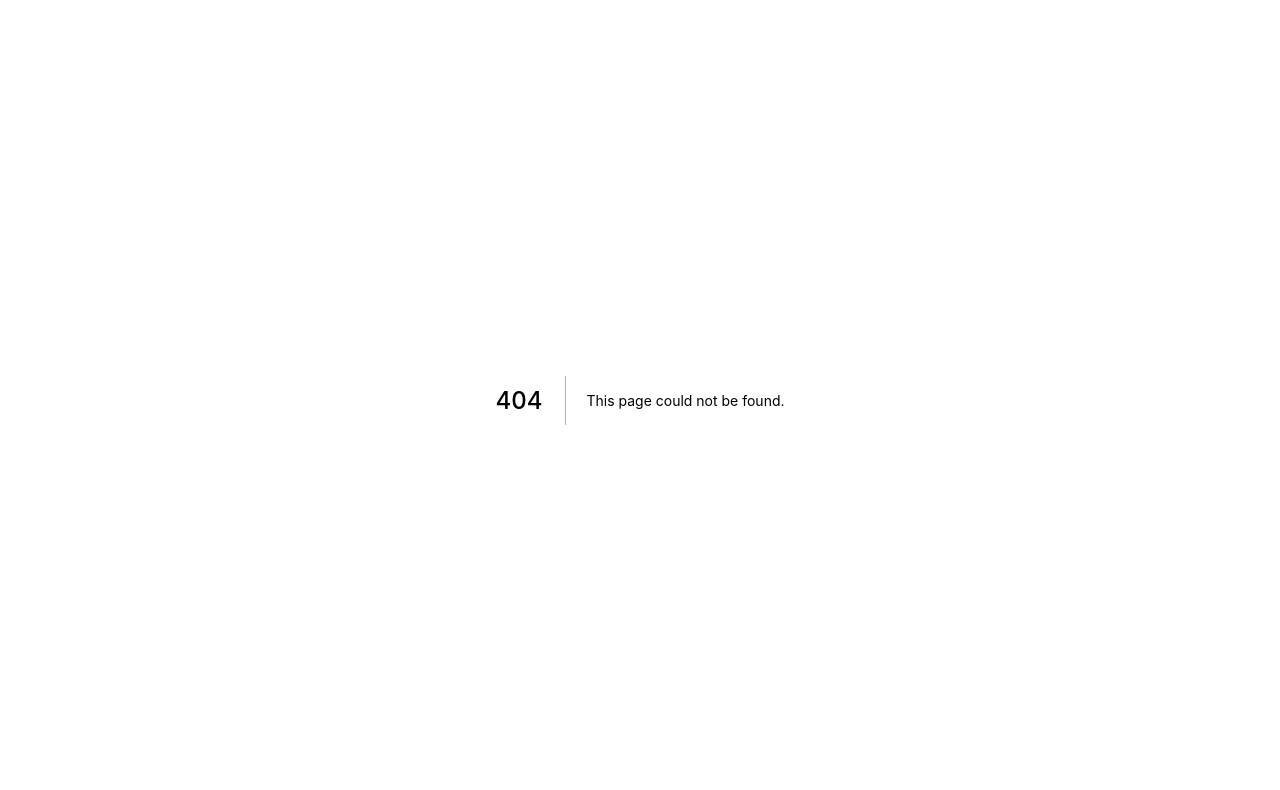
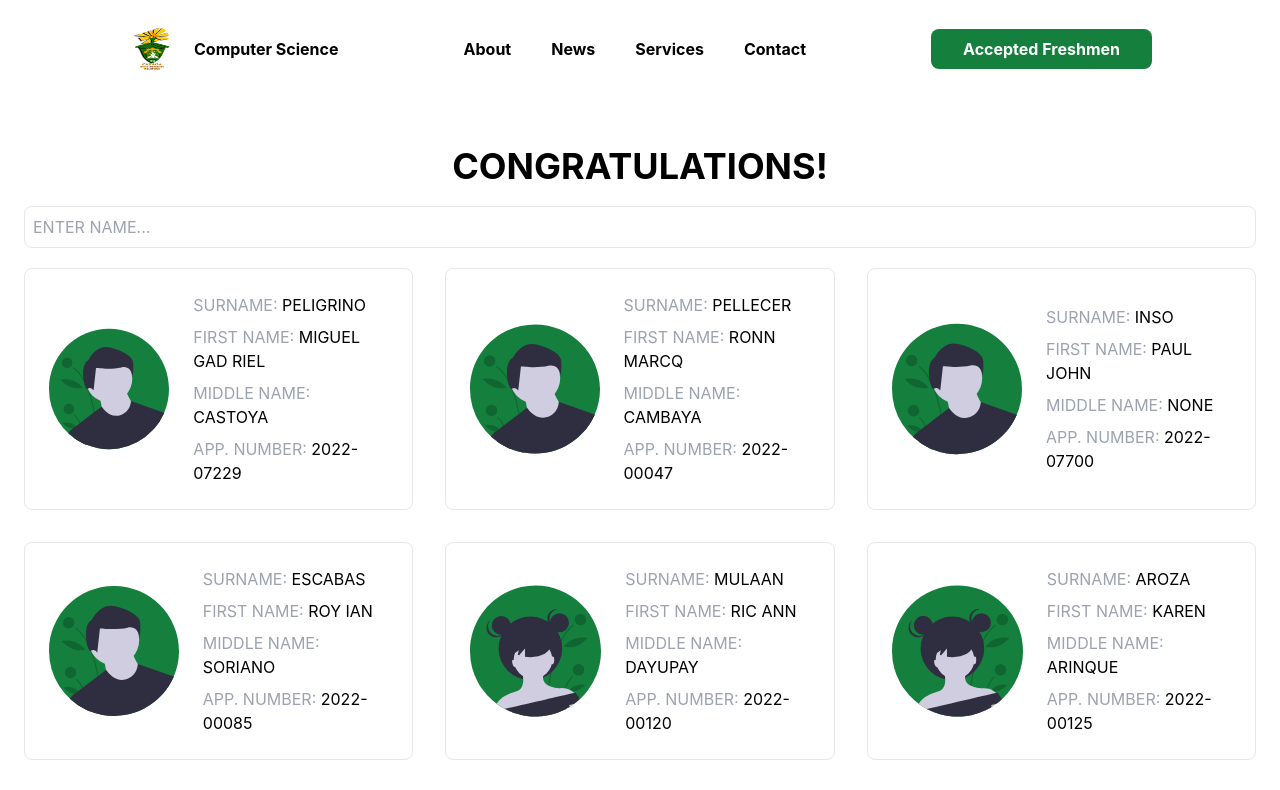
Before and after one commit to kentezrabetita/csu-komsay, a Next.js app: page /accepted/student in a window 1280 px wide. Before the commit this address had no page. Shown: the top 790 px of the page. Built offline with nearby package versions, Linux system fonts and the light colour scheme.

Commit message:
add newly accepted student page

```diff
--- /dev/null
+++ b/components/acceptedStudent.js
@@ -0,0 +1,40 @@
+import React, { useState } from 'react';
+import StudentData from '../data/students.json';
+import StudentCard from './studentCard';
+
+export default function AcceptedStudents() {
+  const [searchTerm, setSearchTerm] = useState('');
+
+  return (
+    <div className='container flex flex-col p-6 mx-auto space-y-5'>
+      <div className='text-4xl font-bold text-center'>
+        <h1>CONGRATULATIONS!</h1>
+      </div>
+      <div>
+        <input
+          className='w-full p-2 border rounded-lg'
+          type='text'
+          name='search'
+          placeholder='ENTER NAME...'
+          onChange={(event) => setSearchTerm(event.target.value)}
+        />
+      </div>
+      <div className='flex flex-col space-y-4 lg:flex-row md:grid md:grid-cols-2 xl:grid-cols-3 md:space-y-0 md:gap-8'>
+        {StudentData.filter((student) => {
+          if (searchTerm === '') return student;
+          else if (
+            student.firstname
+              .toLowerCase()
+              .includes(searchTerm.toLowerCase()) ||
+            student.surname.toLowerCase().includes(searchTerm.toLowerCase())
+          ) {
+            return student;
+          }
+          return false;
+        }).map((student) => {
+          return <StudentCard key={student.applicationno} student={student} />;
+        })}
+      </div>
+    </div>
+  );
+}
--- /dev/null
+++ b/components/studentCard.js
@@ -0,0 +1,32 @@
+import React from 'react';
+import Image from 'next/image';
+
+export default function StudentCard({ student }) {
+  return (
+    <div className='flex flex-row p-6 space-x-4 border rounded-lg'>
+      <div className='flex justify-center'>
+        {student.sex === 'Female' ? (
+          <Image src='/undraw_female_avatar.svg' width={150} height={150} />
+        ) : (
+          <Image src='/undraw_male_avatar.svg' width={150} height={150} />
+        )}
+      </div>
+      <div className='flex flex-col justify-center pl-2 space-y-2'>
+        <div>
+          <span className='text-gray-400'>SURNAME:</span> {student.surname}
+        </div>
+        <div>
+          <span className='text-gray-400'>FIRST NAME:</span> {student.firstname}
+        </div>
+        <div>
+          <span className='text-gray-400'>MIDDLE NAME:</span>{' '}
+          {student.middlename}
+        </div>
+        <div>
+          <span className='text-gray-400'>APP. NUMBER:</span>{' '}
+          {student.applicationno}
+        </div>
+      </div>
+    </div>
+  );
+}
--- /dev/null
+++ b/pages/accepted/student.js
@@ -0,0 +1,11 @@
+import React from 'react';
+import MainLayout from '../../components/layout';
+import AcceptedStudents from '../../components/acceptedStudent';
+
+export default function Students() {
+  return (
+    <MainLayout>
+      <AcceptedStudents />
+    </MainLayout>
+  );
+}
```
